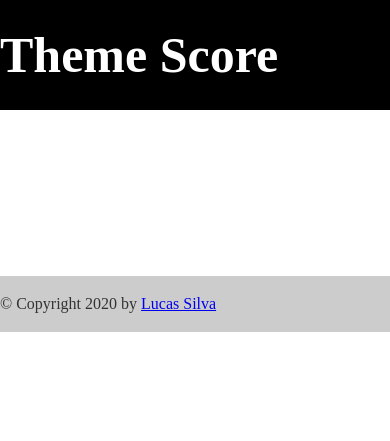
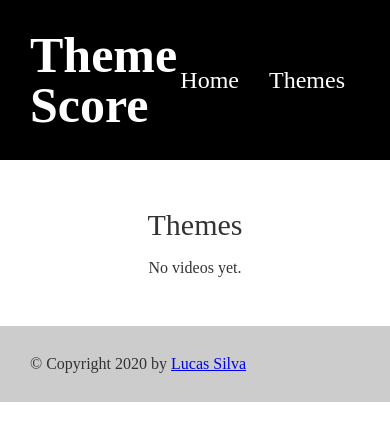
Before and after one commit to lucasf10/theme-score, a Flask app: page /themes in a window 390 px wide; the page is wider, and only the part inside the window is pictured. Shown: the top 441 px of that part. Run offline with Flask 2, Linux system fonts and the light colour scheme; data that the repository does not hold is empty.

Commit message:
Responsive css

```diff
--- a/static/css/styles.css
+++ b/static/css/styles.css
@@ -65,7 +65,7 @@
 aside {
     width: 30%;
     border-left: 1px dotted #ccc;
-    padding-left: 20px;
+    padding: 0 20px;
 }
 
 main h2 {
@@ -183,3 +183,36 @@
 .not-added-message {
     text-align: center;
 }
+
+@media (max-width: 999px) {
+    .container {
+        width: 100%;
+    }
+
+    header {
+        padding: 30px;
+    }
+
+    .main-aside-wrapper {
+        flex-direction: column-reverse;
+        justify-content: center;
+        align-items: center;
+    }
+
+    main,
+    main.full-main {
+        width: calc(100% - 80px);
+    }
+
+    aside {
+        border-bottom: 1px dotted #ccc;
+        border-left: none;
+        width: 300px;
+        margin-bottom: 25px;
+        padding-bottom: 25px;
+    }
+
+    footer {
+        padding: 30px;
+    }
+}
```
